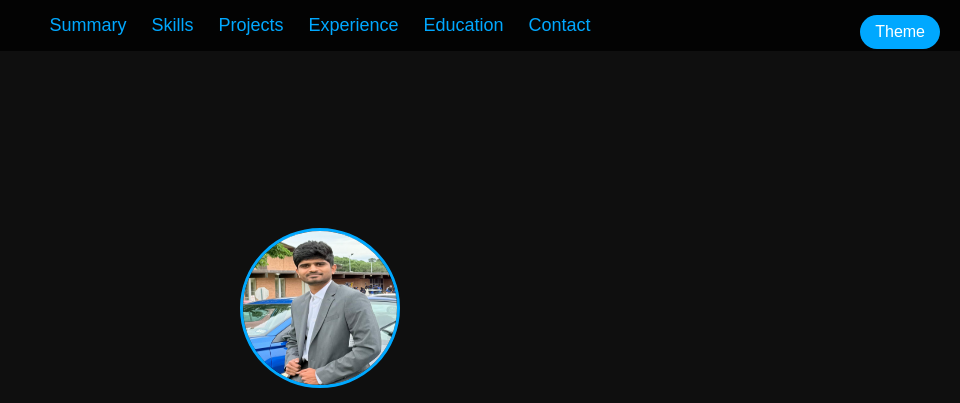
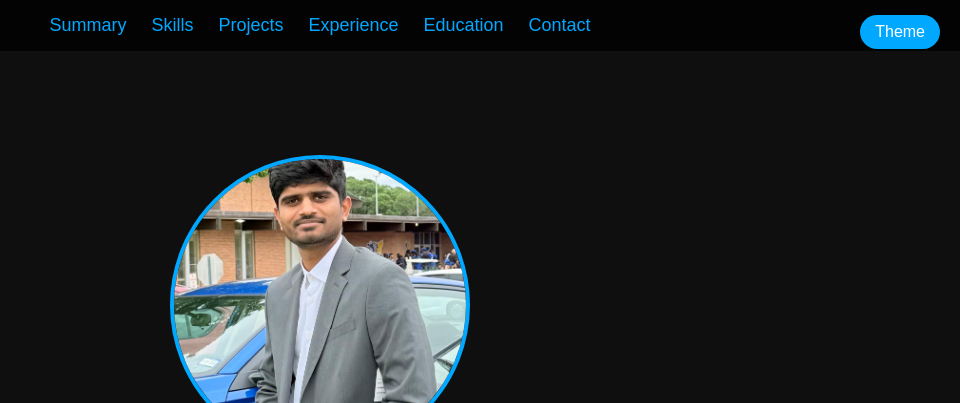
Before and after one commit to shasankrayala23/Portfolio, a plain HTML site: page index.html in a window 1280 px wide. Shown: the top 403 px of the page, without its empty margins (320-1280 px from the left). Drawn offline with nearby package versions, Linux system fonts and the light colour scheme; no server answers.

Commit message:
Resize hero image and adjust styles

```diff
--- a/index.html
+++ b/index.html
@@ -53,7 +53,15 @@
       text-align: center;
       background: transparent;
     }
-    .hero img { width: 160px; height: 160px; border-radius: 50%; border: 3px solid #00a8ff; margin-bottom: 20px; }
+    .hero img {
+  width: 300px;         /* bigger image */
+  height: 300px;        /* make it square */
+  border-radius: 50%;   /* keep it circular */
+  object-fit: cover;    /* prevents squishing */
+  border: 4px solid #00a8ff;
+  margin-bottom: 25px;
+}
+
     .hero h1 { font-size: 60px; font-weight: 700; }
     .hero p { font-size: 22px; opacity: 0.9; }
 
```
